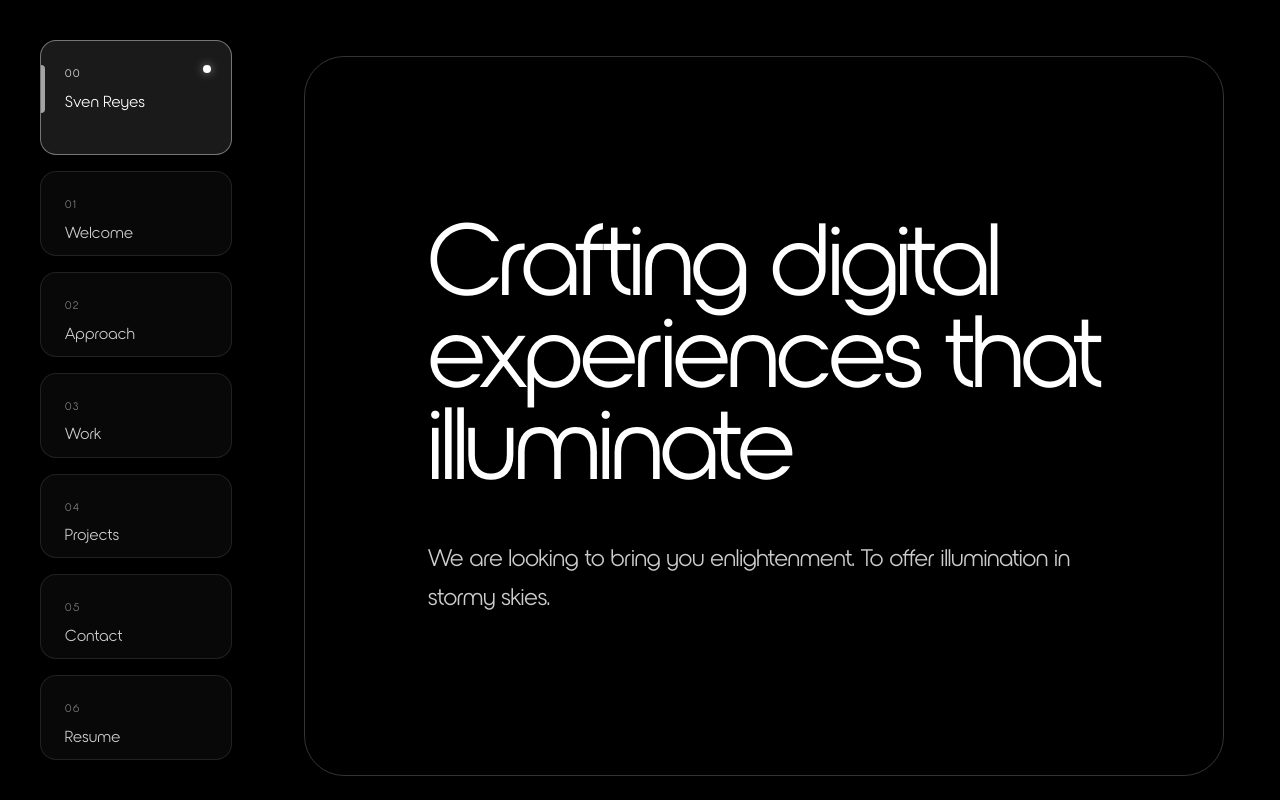
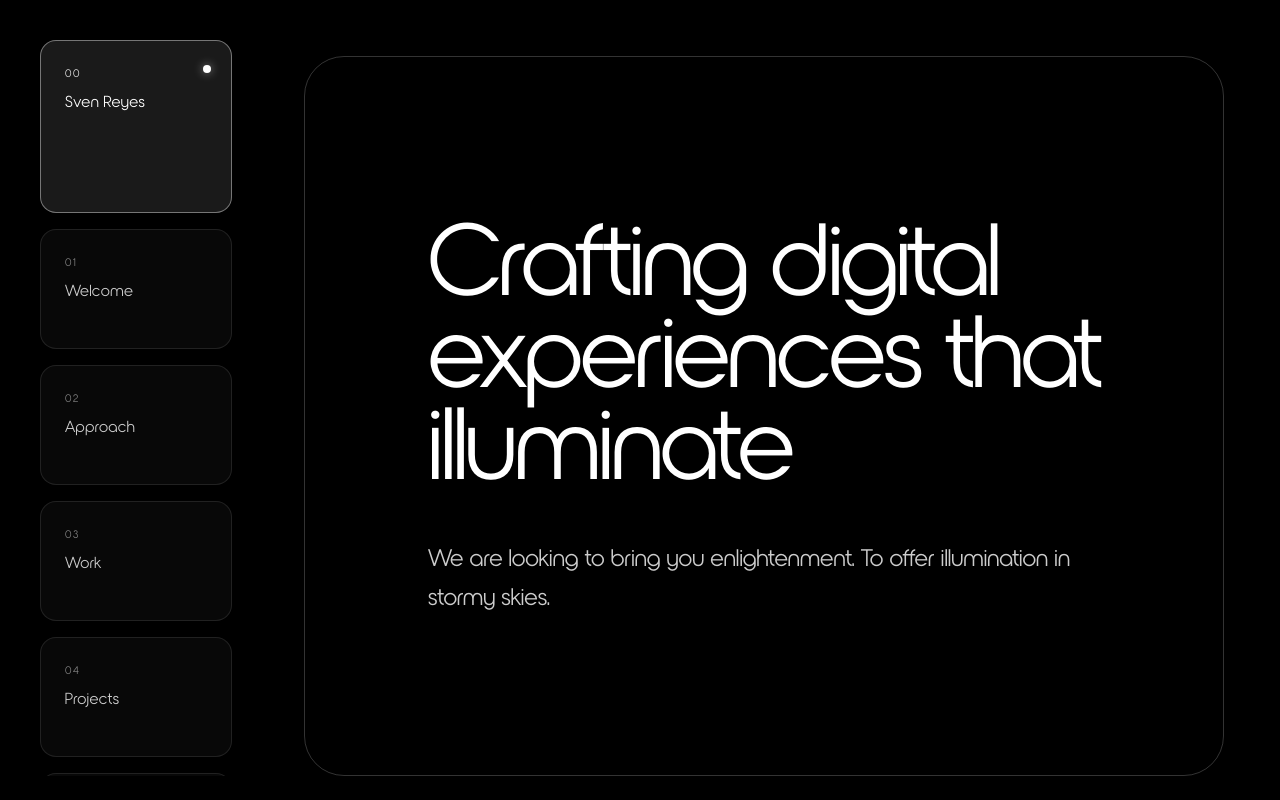
Before and after one commit to svenreyes/portfolio, a Next.js app: page / in a window 1280 px wide. Built offline with nearby package versions, Linux system fonts and the light colour scheme.

Commit message:
fix scrolling

```diff
--- a/src/components/layout/SidebarNav.tsx
+++ b/src/components/layout/SidebarNav.tsx
@@ -1,5 +1,6 @@
 'use client';
 
+import { useEffect, useRef } from 'react';
 import { useScrollToSection } from '@/hooks/useScrollSpy';
 import { useSectionProgress } from '@/hooks/useSectionProgress';
 import { SECTIONS } from '@/config/sections.config';
@@ -13,21 +14,37 @@ export function SidebarNav() {
 
   const scrollToSection = useScrollToSection();
 
+  // Refs for each card to enable auto-scrolling
+  const cardRefs = useRef<Map<string, HTMLDivElement>>(new Map());
+
+  // Auto-scroll to active card when it changes
+  useEffect(() => {
+    if (!activeSectionId) return;
+
+    const activeCardRef = cardRefs.current.get(activeSectionId);
+    if (activeCardRef) {
+      activeCardRef.scrollIntoView({
+        behavior: 'smooth',
+        block: 'nearest',
+      });
+    }
+  }, [activeSectionId]);
+
   // Calculate dynamic card height based on section length
   const getCardHeight = (sectionId: string, isActive: boolean): number => {
-    if (!isActive) return 100; // Collapsed height
+    if (!isActive) return 120; // Collapsed height (increased from 100)
 
     const sectionHeight = heights.get(sectionId) || 0;
 
     // Calculate proportional height
-    // Min card height: 100px (when section is ~70vh)
-    // Max card height: 300px (when section is ~180vh)
+    // Min card height: 140px (when section is ~70vh)
+    // Max card height: 320px (when section is ~180vh)
     const viewportHeight = typeof window !== 'undefined' ? window.innerHeight : 1000;
     const minSectionHeight = viewportHeight * 0.7;
     const maxSectionHeight = viewportHeight * 1.8;
 
-    const minCardHeight = 100;
-    const maxCardHeight = 300;
+    const minCardHeight = 140;
+    const maxCardHeight = 320;
 
     // Linear interpolation
     const ratio = (sectionHeight - minSectionHeight) / (maxSectionHeight - minSectionHeight);
@@ -44,8 +61,17 @@ export function SidebarNav() {
         const cardHeight = getCardHeight(section.id, isActive);
 
         return (
+          <div
+            key={section.id}
+            ref={(el) => {
+              if (el) {
+                cardRefs.current.set(section.id, el);
+              } else {
+                cardRefs.current.delete(section.id);
+              }
+            }}
+          >
             <IndexCard
-            key={section.id}
               index={section.index}
               label={section.label}
               isActive={isActive}
@@ -53,6 +79,7 @@ export function SidebarNav() {
               cardHeight={cardHeight}
               onClick={() => scrollToSection(section.id, 0)}
             />
+          </div>
         );
       })}
     </nav>
--- a/src/components/navigation/IndexCard.tsx
+++ b/src/components/navigation/IndexCard.tsx
@@ -1,6 +1,6 @@
 'use client';
 
-import { useCallback, useRef, useEffect } from 'react';
+import { useCallback } from 'react';
 
 interface IndexCardProps {
     index: string;
@@ -28,9 +28,10 @@ export function IndexCard({ index, label, isActive, progress = 0, cardHeight = 1
             onClick={handleClick}
             style={{
                 height: `${cardHeight}px`,
+                minHeight: `${cardHeight}px`,
             }}
             className={`
-        group relative w-full
+        group relative w-full flex-shrink-0
         flex flex-col items-start
         rounded-2xl border
         transition-all duration-500 ease-[cubic-bezier(0.25,1,0.5,1)]
@@ -84,14 +85,6 @@ export function IndexCard({ index, label, isActive, progress = 0, cardHeight = 1
                 />
             </div>
 
-            {/* Active indicator bar (Left side) */}
-            <div
-                className={`
-                    absolute left-0 top-6 w-1 h-12 bg-white/60 rounded-r-full
-                    transition-all duration-300
-                    ${isActive ? 'opacity-100 translate-x-0' : 'opacity-0 -translate-x-2'}
-                `}
-            />
         </button>
     );
 }
```
Lines whose indentation alone changed are shown as unchanged.
